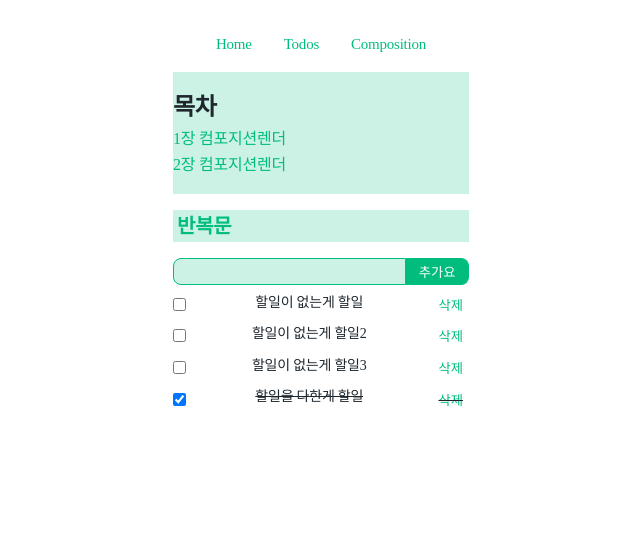
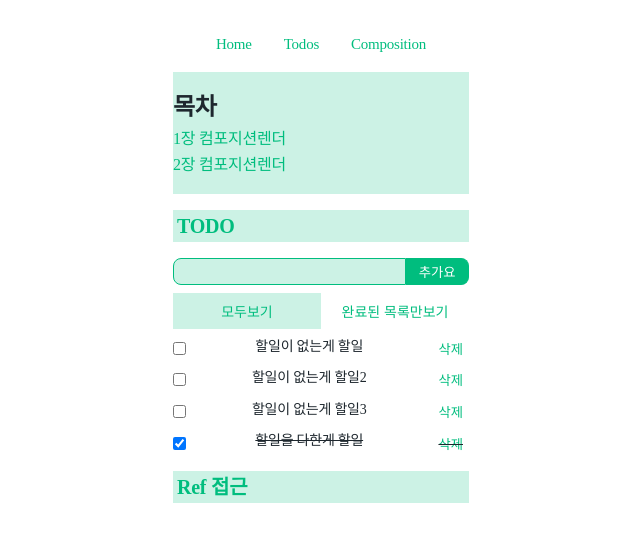
Before and after one commit to Sunset-Kim/study_mevn, a Vue app in the folder vue/vue-todos/: page /composition/2 in a window 1280 px wide. Shown: the top 542 px of the page, without its empty margins (319-959 px from the left). Built offline with nearby package versions, Linux system fonts and the light colour scheme; a web font is replaced by a local one; what quasar would draw is missing.

Commit message:
composition - computed 학습

```diff
--- a/vue/vue-todos/src/container/composition/Section2.vue
+++ b/vue/vue-todos/src/container/composition/Section2.vue
@@ -1,5 +1,5 @@
 <script setup lang="ts">
-import { ref } from "vue";
+import { ref, onMounted, computed } from "vue";
 
 interface Todo {
   id: number;
@@ -8,6 +8,19 @@ interface Todo {
 }
 
 let id = 0;
+
+const h3 = ref<HTMLHeadElement | null>(null);
+const completed = ref(false);
+
+onMounted(() => {
+  if (h3.value) {
+    h3.value.textContent = "Ref 접근";
+  }
+});
+
+const filteredTodos = computed(() => {
+  return todos.value.filter((todo) => (completed.value ? todo.done === true : todo));
+});
 
 const todos = ref<Todo[]>([
   {
@@ -39,6 +52,7 @@ const onInput = (e: Event) => {
 };
 
 function addTodo() {
+  if (inputValue.value === "") return;
   todos.value.push({ id: id++, title: inputValue.value, done: false });
   inputValue.value = "";
 }
@@ -53,22 +67,43 @@ function checkTodo(id: number) {
 function deleteTodo(id: number) {
   todos.value = todos.value.filter((todo) => todo.id !== id);
 }
+
+function showCompleteTodos() {
+  completed.value = true;
+}
+
+function showAllTodos() {
+  completed.value = false;
+}
 </script>
 
 <template>
   <section>
-    <h3 class="title">반복문</h3>
+    <h3 class="title">TODO</h3>
     <div class="form">
       <input :value="inputValue" @input="onInput" class="input" type="text" />
       <button @click="addTodo" class="button">추가요</button>
     </div>
+
+    <div class="button__group">
+      <button :class="{ button: true, button__tab: true, is_active: !completed }" @click="showAllTodos">
+        모두보기
+      </button>
+      <button :class="{ button: true, button__tab: true, is_active: completed }" @click="showCompleteTodos">
+        완료된 목록만보기
+      </button>
+    </div>
     <ul>
-      <li v-for="todo in todos" :key="todo.id" :class="{ todo: true, done: todo.done }">
+      <li v-for="todo in filteredTodos" :key="todo.id" :class="{ todo: true, done: todo.done }">
         <input type="checkbox" :checked="todo.done" @click="checkTodo(todo.id)" />
         <p>{{ todo.title }}</p>
         <button class="button" @click="deleteTodo(todo.id)">삭제</button>
       </li>
     </ul>
+  </section>
+
+  <section>
+    <h3 class="title" ref="h3">언제까지 어깨춤을 추게할꼬에오?</h3>
   </section>
 </template>
 
@@ -179,4 +214,17 @@ section {
     }
   }
 }
+
+.button__group {
+  display: flex;
+  margin-bottom: 8px;
+}
+.button__tab {
+  flex: 1;
+  font-size: 14px;
+  padding: 8px 0;
+  &.is_active {
+    background-color: $green-hover;
+  }
+}
 </style>
```
